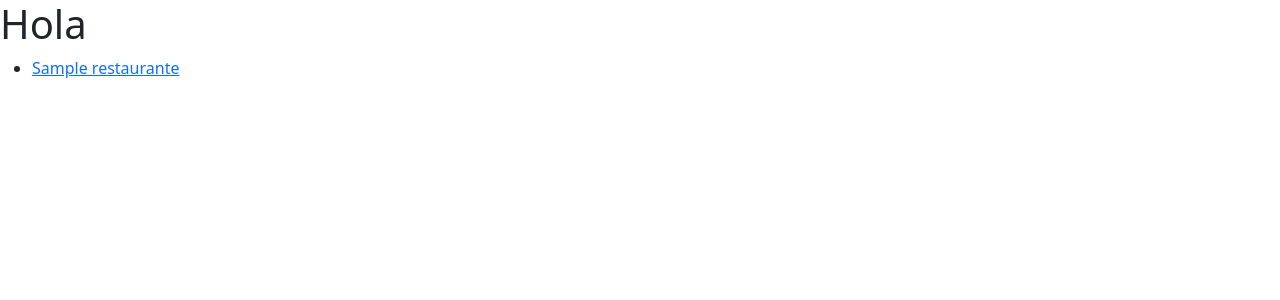
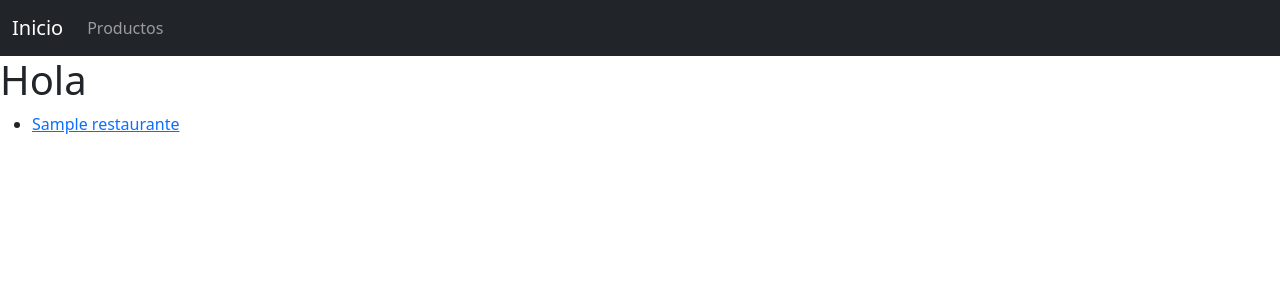
Before and after one commit to julio994/FOODTRUCK, a Django app: page / in a window 1280 px wide. Shown: the top 300 px of the page. Run offline with Django 5.2, Linux system fonts and the light colour scheme; tables that the repository leaves empty hold one stand-in row (values such as "Sample post").

Commit message:
integracion mas completa

```diff
--- a/foodtruck/restaurante/templates/restaurante/base.html
+++ b/foodtruck/restaurante/templates/restaurante/base.html
@@ -11,6 +11,23 @@
     <script src="https://cdn.jsdelivr.net/npm/bootstrap@5.3.3/dist/js/bootstrap.bundle.min.js" integrity="sha384-YvpcrYf0tY3lHB60NNkmXc5s9fDVZLESaAA55NDzOxhy9GkcIdslK1eN7N6jIeHz" crossorigin="anonymous"></script>
   </head>
   <body>
+    <!-- NavBar-->
+
+    <nav class="navbar navbar-dark bg-dark navbar navbar-expand-lg ">
+        <div class="container-fluid">
+          <a class="navbar-brand" href="{% url 'home_page' %}">Inicio</a>
+          <button class="navbar-toggler" type="button" data-bs-toggle="collapse" data-bs-target="#navbarSupportedContent" aria-controls="navbarSupportedContent" aria-expanded="false" aria-label="Toggle navigation">
+            <span class="navbar-toggler-icon"></span>
+          </button>
+          <div class="collapse navbar-collapse" id="navbarSupportedContent">
+            <ul class="navbar-nav me-auto mb-2 mb-lg-0">
+             <li class="nav-item">
+                <a class="nav-link {% if request.path|slice:":10" != '/producto/' %}disable {% else %} active{% endif %}" href="#" tabindex="-1" aria-disabled="true">Productos</a>
+              </li>
+            </ul>
+          </div>
+        </div>
+      </nav>
     <!-- Mensaje -->
     {% block content %}
     {% endblock %}
```
Also changed, not shown: foodtruck/producto/models.py (+6 -1 lines), foodtruck/producto/templates/producto/producto.html (+21 -17 lines), foodtruck/producto/migrations/0004_producto_description_alter_producto_image.py (added).
